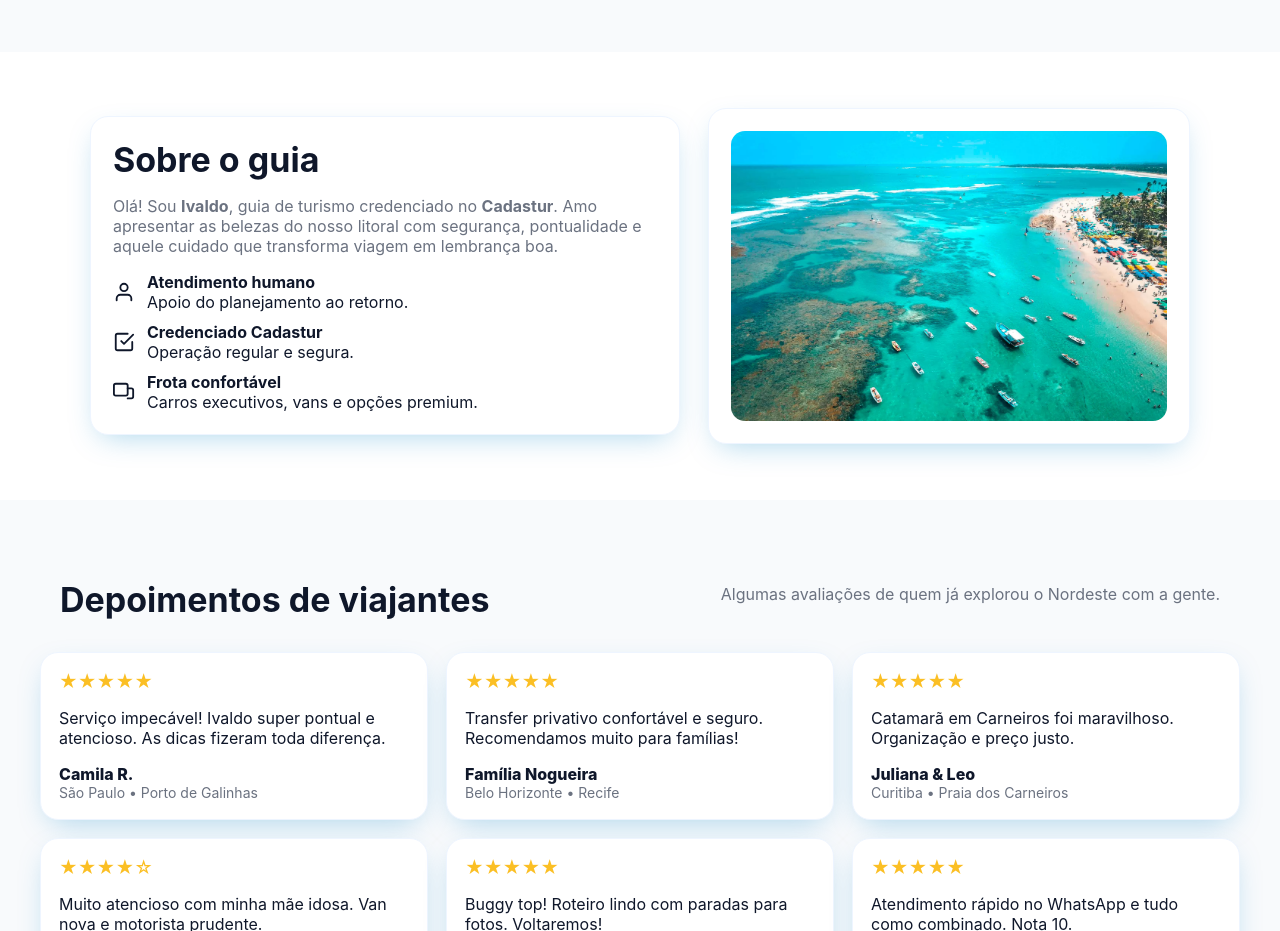
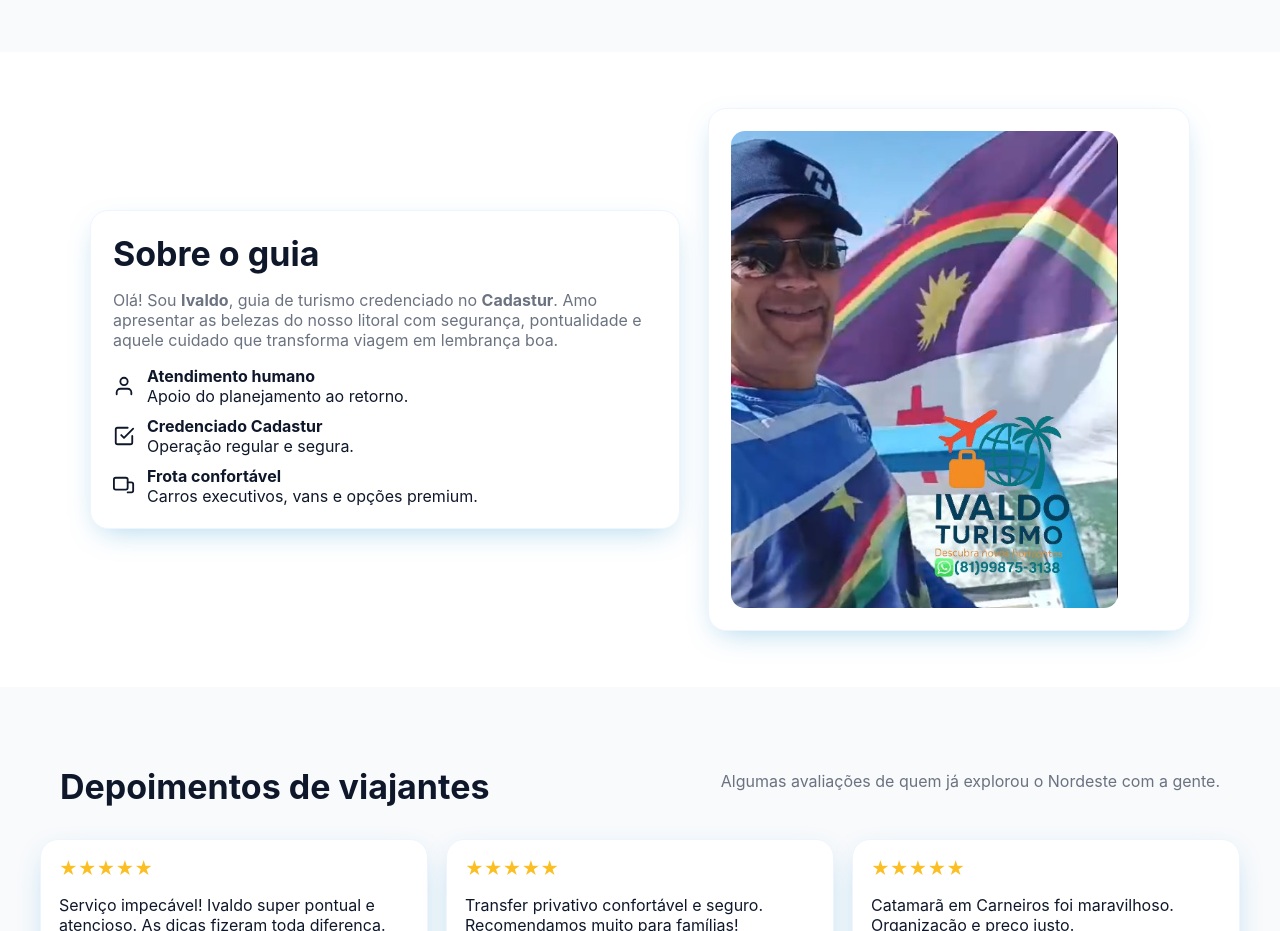
Before and after one commit to 20253015/ivaldoturismo, a plain HTML site: page index.html in a window 1280 px wide. Shown: the part 1860-2791 px from the top of the page. Drawn offline with Linux system fonts and the light colour scheme.

Commit message:
Update index.html

```diff
--- a/index.html
+++ b/index.html
@@ -317,7 +317,7 @@
         </div>
       </div>
       <div class="box" style="overflow:hidden">
-        <img src="Imagem apresentação 2.jpeg" alt="Mar turquesa de Porto de Galinhas" style="border-radius:14px">
+        <img src="sobreivaldo.png" alt="Mar turquesa de Porto de Galinhas" style="border-radius:14px">
       </div>
     </div>
   </section>
```
